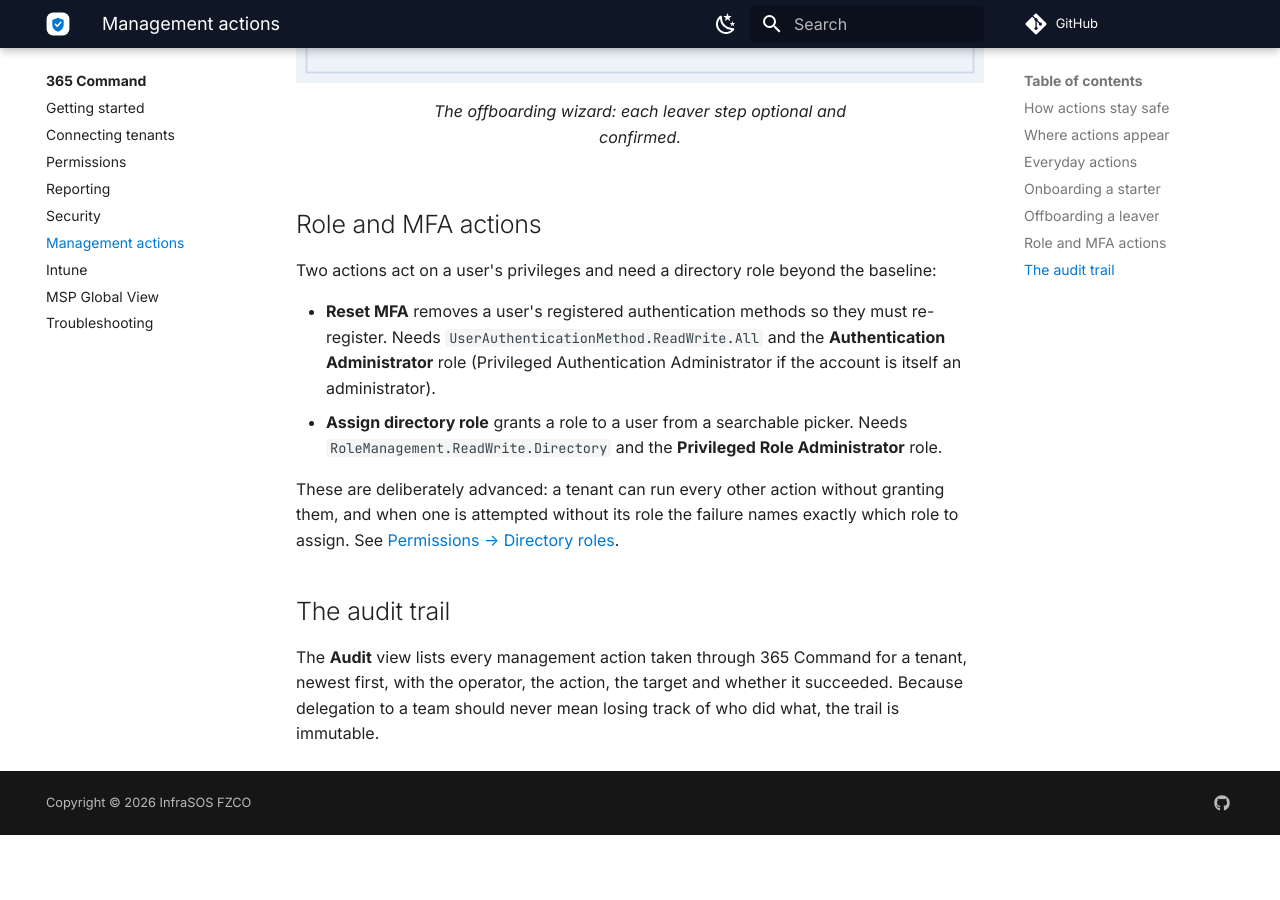
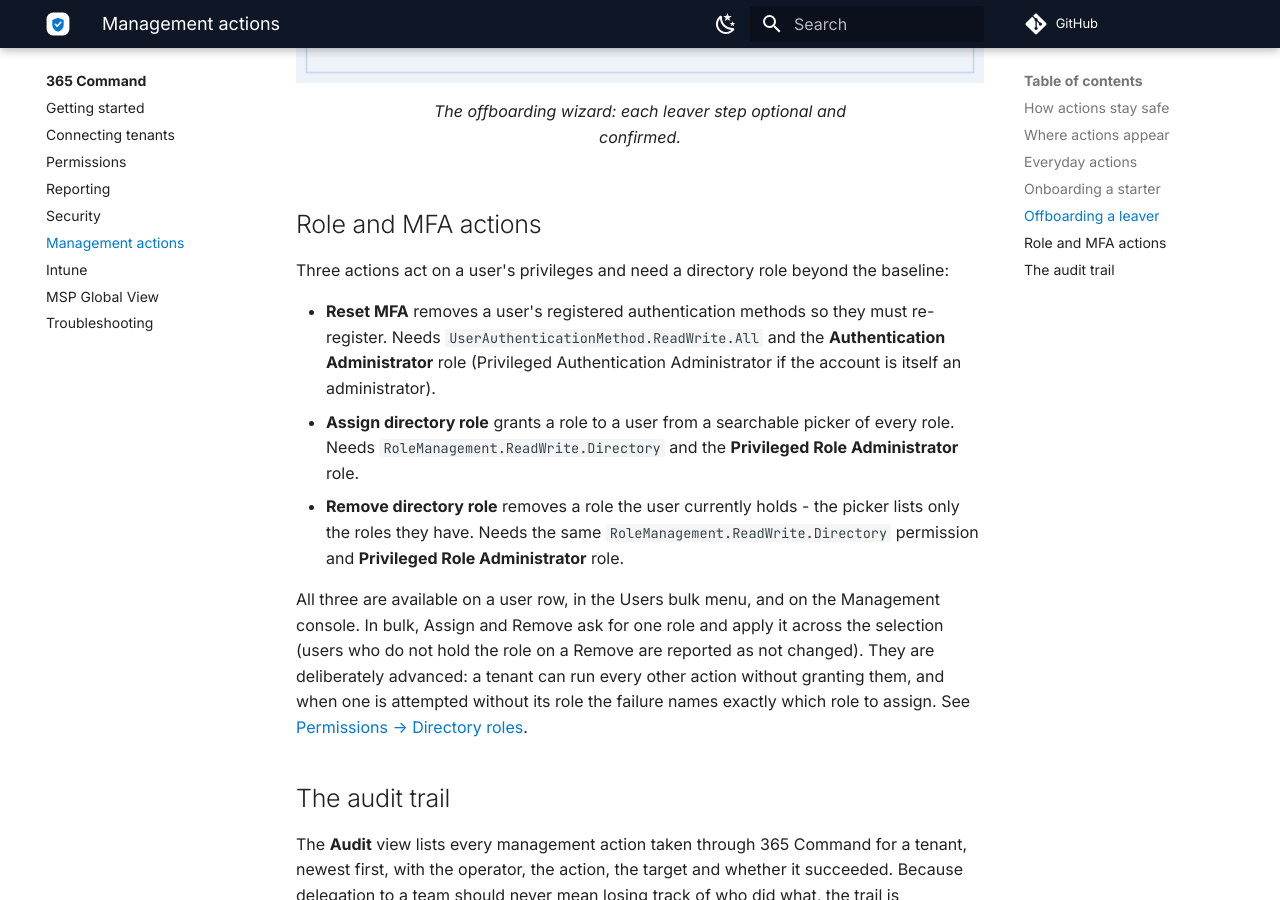
Before and after one commit to InfraSOS/infrasos-docs, an MkDocs documentation site: the page built from docs/365-command/management-actions.md, in a window 1280 px wide and 900 px high, scrolled down 2405 px. Built offline with MkDocs 1.6.1 and Material for MkDocs 9.7.7, drawn with Linux system fonts in a browser that asks for light colours; comment, search, counter and statistics services are not loaded; the version menu is left out; before the commit the page ends 3240 px from its top, so only the background shows below that.

Commit message:
365 Command docs: add Remove directory role; note actions on all three surfaces
Co-Authored-By: Claude Opus 4.8 <noreply@anthropic.com>

```diff
--- a/docs/365-command/management-actions.md
+++ b/docs/365-command/management-actions.md
@@ -59,17 +59,22 @@ The offboarding wizard: each leaver step optional and confirmed.
 
 ## Role and MFA actions
 
-Two actions act on a user's privileges and need a directory role beyond the baseline:
+Three actions act on a user's privileges and need a directory role beyond the baseline:
 
 - **Reset MFA** removes a user's registered authentication methods so they must re-register. Needs
   `UserAuthenticationMethod.ReadWrite.All` and the **Authentication Administrator** role (Privileged
   Authentication Administrator if the account is itself an administrator).
-- **Assign directory role** grants a role to a user from a searchable picker. Needs
+- **Assign directory role** grants a role to a user from a searchable picker of every role. Needs
   `RoleManagement.ReadWrite.Directory` and the **Privileged Role Administrator** role.
+- **Remove directory role** removes a role the user currently holds - the picker lists only the roles
+  they have. Needs the same `RoleManagement.ReadWrite.Directory` permission and **Privileged Role
+  Administrator** role.
 
-These are deliberately advanced: a tenant can run every other action without granting them, and when
-one is attempted without its role the failure names exactly which role to assign. See
-[Permissions → Directory roles](permissions.md#directory-roles).
+All three are available on a user row, in the Users bulk menu, and on the Management console. In
+bulk, Assign and Remove ask for one role and apply it across the selection (users who do not hold the
+role on a Remove are reported as not changed). They are deliberately advanced: a tenant can run every
+other action without granting them, and when one is attempted without its role the failure names
+exactly which role to assign. See [Permissions → Directory roles](permissions.md#directory-roles).
 
 ## The audit trail
 
```
Also changed, not shown: docs/365-command/permissions.md (+6 -6 lines).
